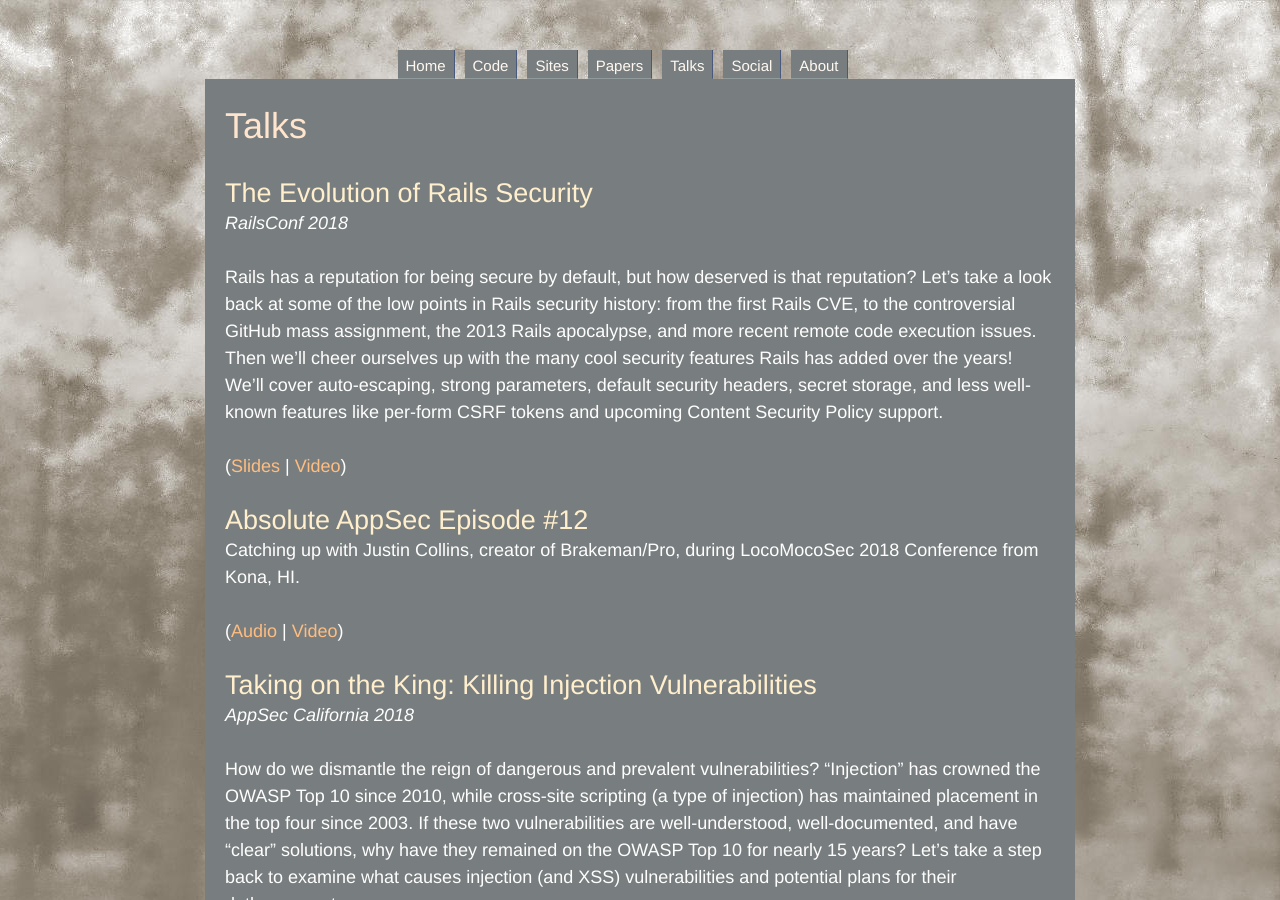
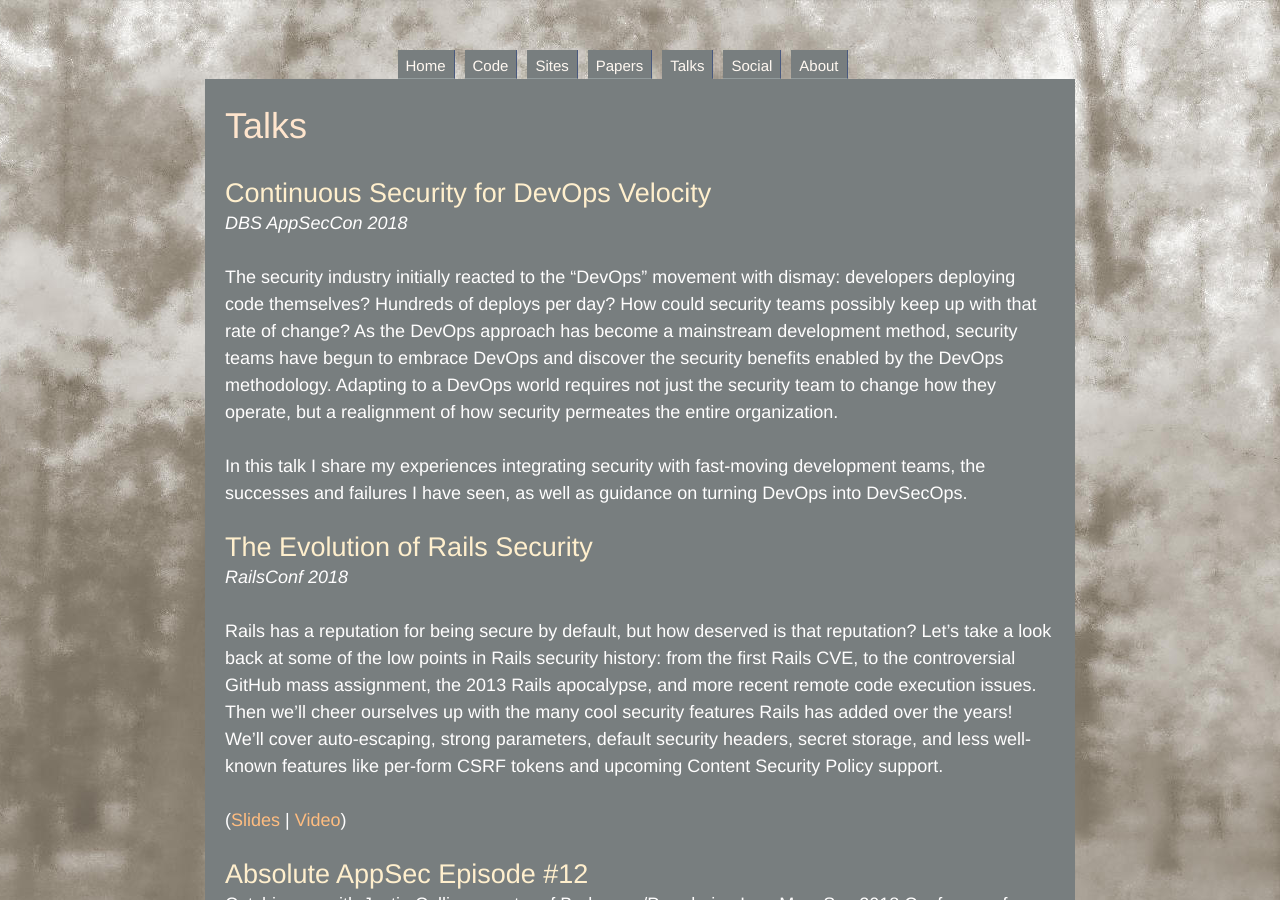
Before and after one commit to presidentbeef/personal-site, a Jekyll site: the page built from talks/index.md, in a window 1280 px wide and 900 px high. Built offline with Jekyll 4.4.1, drawn with Linux system fonts in a browser that asks for light colours.

Commit message:
Add DBS AppSecCon talk

```diff
--- a/talks/index.md
+++ b/talks/index.md
@@ -4,6 +4,13 @@
 ---
 
 ## Talks
+
+### Continuous Security for DevOps Velocity
+_DBS AppSecCon 2018_
+
+The security industry initially reacted to the "DevOps" movement with dismay: developers deploying code themselves? Hundreds of deploys per day? How could security teams possibly keep up with that rate of change? As the DevOps approach has become a mainstream development method, security teams have begun to embrace DevOps and discover the security benefits enabled by the DevOps methodology. Adapting to a DevOps world requires not just the security team to change how they operate, but a realignment of how security permeates the entire organization.
+
+In this talk I share my experiences integrating security with fast-moving development teams, the successes and failures I have seen, as well as guidance on turning DevOps into DevSecOps.
 
 ### The Evolution of Rails Security
 _RailsConf 2018_
```
